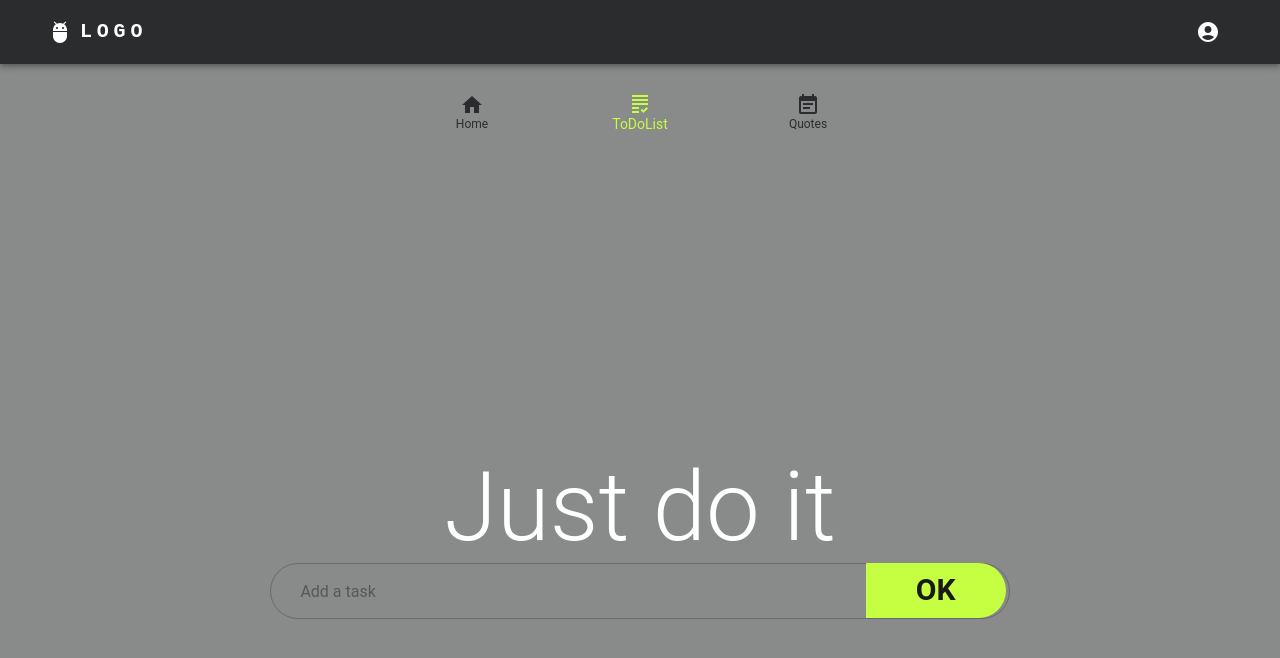
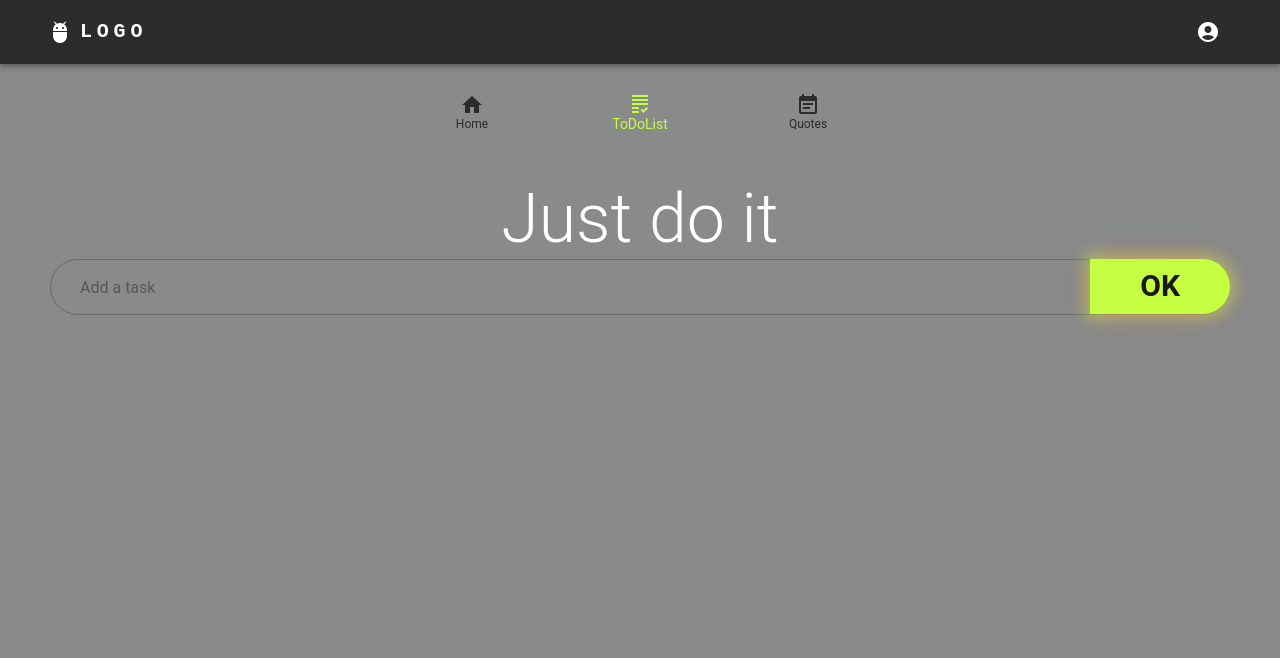
Before and after one commit to HelenaUa/to-do-list, a React (Create React App) app: page /to-do-list/to_do_list in a window 1280 px wide. Shown: the top 658 px of the page. Built offline with nearby package versions, Linux system fonts and the light colour scheme.

Commit message:
added adaptive to JustDoIt

```diff
--- a/src/ui/ContentWrapper/ContentWrapper.styled.tsx
+++ /dev/null
@@ -1,12 +0,0 @@
-import { styled } from '@mui/material/styles';
-import Container, { ContainerProps } from '@mui/material/Container';
-
-export const StyledContainer = styled(Container)<ContainerProps>(
-  ({ theme }) => ({
-    height: '100vh',
-    display: 'flex',
-    justifyContent: 'center',
-    alignItems: 'center',
-    padding: '0px',
-  })
-);
--- a/src/ui/ContentWrapper/ContentWrapper.tsx
+++ b/src/ui/ContentWrapper/ContentWrapper.tsx
@@ -1,6 +1,5 @@
 import React from 'react';
 import Box from '@mui/material/Box';
-import { StyledContainer } from '../ContentWrapper/ContentWrapper.styled';
 
 interface IContentWrapper {
   children: React.ReactNode | string;
@@ -8,9 +7,9 @@ interface IContentWrapper {
 
 const ContentWrapper = ({ children }: IContentWrapper) => {
   return (
-    <StyledContainer>
     <Box
       width="100%"
+      height="100vh"
       display="flex"
       justifyContent="center"
       alignItems="center"
@@ -18,7 +17,6 @@ const ContentWrapper = ({ children }: IContentWrapper) => {
     >
       {children}
     </Box>
-    </StyledContainer>
   );
 };
 
--- a/src/views/JustDoIt/JustDoIt.styled.tsx
+++ b/src/views/JustDoIt/JustDoIt.styled.tsx
@@ -1,21 +1,33 @@
 import { styled } from '@mui/material/styles';
 import Button, { ButtonProps } from '@mui/material/Button';
 import TextField, { TextFieldProps } from '@mui/material/TextField';
+import { Typography } from '@mui/material';
 
 export const StyledButton = styled(Button)<ButtonProps>(({ theme }) => ({
   position: 'absolute',
   background: '#c5ff41',
   color: '#191919',
-  fontSize: '30px',
+  fontSize: '20px',
   fontWeight: 'bold',
   borderRadius: '30px',
   borderTopLeftRadius: '0px',
   borderBottomLeftRadius: '0px',
-  padding: '1px 50px',
-  marginRight: '4px',
+  padding: '10px 50px',
+  boxShadow:
+    '0px 0px 15px 5px rgba(197, 255, 65, 0.5), -2px 0px 30px -10px #ff0066',
   top: '0',
   right: '0',
   zIndex: 1,
+  [theme.breakpoints.up('sm')]: {
+    padding: '10px 50px',
+  },
+  [theme.breakpoints.up('md')]: {
+    fontSize: '30px',
+    padding: '1px 50px',
+  },
+  [theme.breakpoints.up('lg')]: {
+    fontSize: '30px',
+  },
 
   '&:hover, &:focus': {
     backgroundColor: '#0dcaf0',
@@ -36,3 +48,21 @@ export const StyledTextField = styled(TextField)<TextFieldProps>(
     },
   })
 );
+
+export const StyledTypography = styled(Typography)(({ theme }) => ({
+  display: 'flex',
+  justifyContent: 'center',
+  alignItems: 'center',
+  color: '#fff',
+  fontSize: '16px',
+  marginTop: '20px',
+  [theme.breakpoints.up('sm')]: {
+    fontSize: '30px',
+  },
+  [theme.breakpoints.up('md')]: {
+    fontSize: '40px',
+  },
+  [theme.breakpoints.up('lg')]: {
+    fontSize: '68px',
+  },
+}));
--- a/src/views/JustDoIt/JustDoIt.tsx
+++ b/src/views/JustDoIt/JustDoIt.tsx
@@ -1,6 +1,10 @@
 import React, { useState, useEffect } from 'react';
 import { Box, Typography } from '@mui/material';
-import { StyledButton, StyledTextField } from './JustDoIt.styled';
+import {
+  StyledButton,
+  StyledTextField,
+  StyledTypography,
+} from './JustDoIt.styled';
 import { Loader, ContentWrapper, IconButton } from 'ui';
 
 interface ITask {
@@ -45,21 +49,15 @@ const JustDoIt = ({ text, completed }: ITask) => {
         <Loader size={190} />
       ) : (
         <Box
-          width="60%"
+          width="100%"
+          height="100vh"
+          bgcolor="#898a8a"
           display="flex"
           flexDirection="column"
-          margin="50px auto"
+          padding="0px"
         >
-          <Typography
-            display="flex"
-            justifyContent="center"
-            alignItems="center"
-            variant="h1"
-            color="#fff"
-          >
-            Just do it
-          </Typography>
-          <Box position="relative" marginBottom="50px">
+          <StyledTypography variant="h1">Just do it</StyledTypography>
+          <Box position="relative" margin="0px 50px 50px 50px">
             <StyledTextField
               placeholder="Add a task"
               value={task}
@@ -69,10 +67,11 @@ const JustDoIt = ({ text, completed }: ITask) => {
           </Box>
           {tasks.map((task, index) => (
             <Box
+              bgcolor="#898a8a"
               display="flex"
               justifyContent="center"
               alignItems="center"
-              margin="10px 0"
+              padding="10px 0px"
               key={index}
             >
               <Box
--- a/src/views/MainWrapper/MainWrapper.tsx
+++ b/src/views/MainWrapper/MainWrapper.tsx
@@ -5,7 +5,7 @@ import { Header, SimpleBottomNavigation } from 'ui';
 
 const MainWrapper = () => {
   return (
-    <Box bgcolor="#898a8a">
+    <Box bgcolor="#898a8a" width="100%" padding="0px">
       <Header />
       <SimpleBottomNavigation />
       <Outlet />
```
Lines whose indentation alone changed are shown as unchanged.
